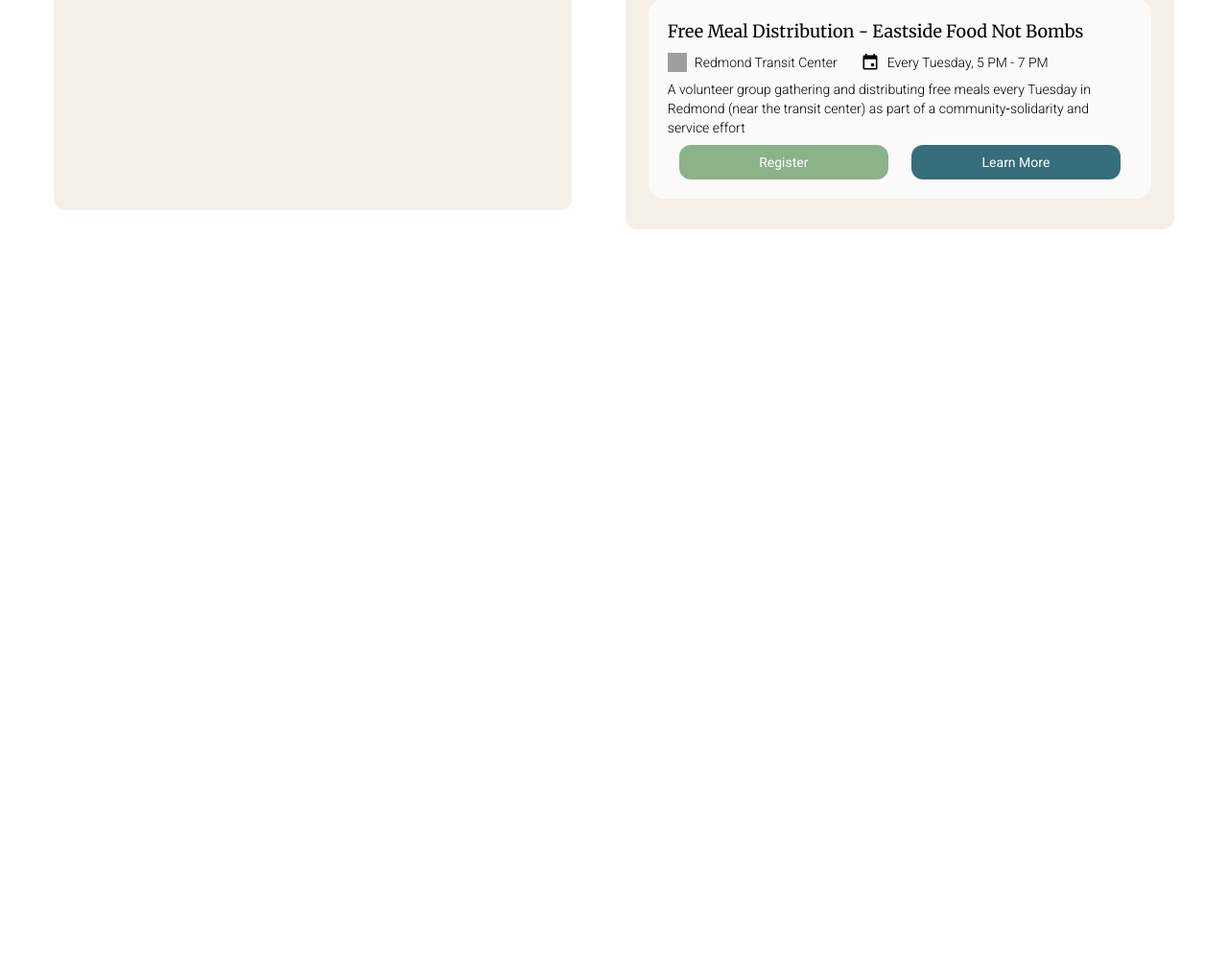
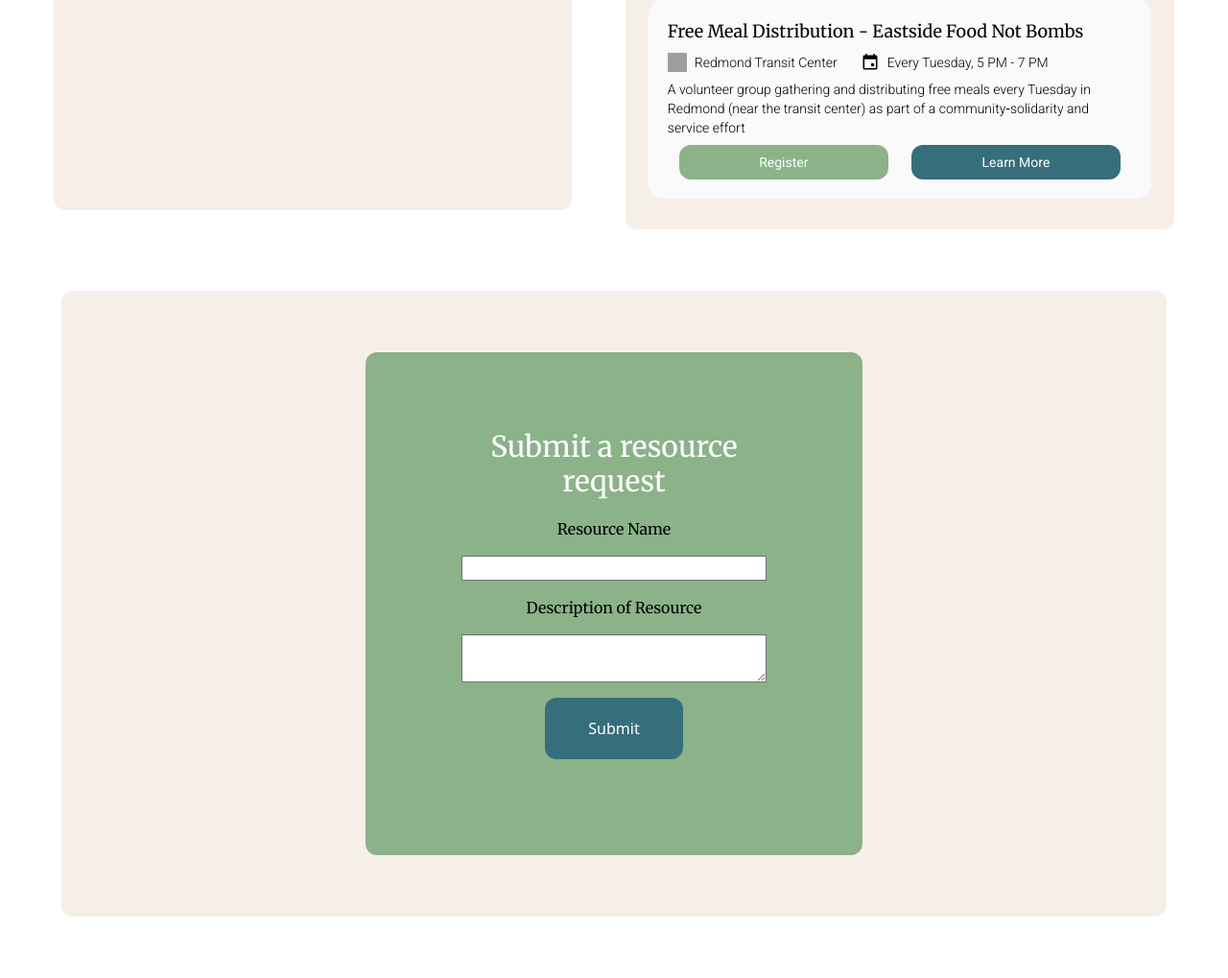
Before and after one commit to emilydma08/community-resource-hub, a Flask app: page /dashboard in a window 1280 px wide. Shown: the part 697-1716 px from the top of the page at 96% size. Before the commit the page ends 936 px from the top, so only its background shows below. Run offline with Flask 3, Linux system fonts and the light colour scheme; some libraries are stand-ins or nearby versions; grey boxes are pictures that could not be loaded.

Commit message:
created and styled a recommend a resource file

```diff
--- a/templates/user-dashboard.html
+++ b/templates/user-dashboard.html
@@ -84,13 +84,28 @@
                     </div>
                 </div>
             </div>
+        </div>
     </div>
+    <div class = 'flex flex-col m-16 bg-[var(--beige)] rounded-xl max-w-screen'>
+    <div class = 'flex  flex-col self-center m-16 rounded-xl p-20 bg-[var(--green)] w-[45%]'>
+        <h2 class = 'text-center heading-font text-3xl text-white'> Submit a resource request</h2>
+        <form id ='rec'>
+            <div class = 'flex flex-col gap-4 m-5'>
+                <label for = 'name' class = 'text-center heading-font'>Resource Name</label>
+                <input id = 'name' class = 'border border-gray-500 rounded-x' required>
+                <label for = 'description' class = 'text-center heading-font'>Description of Resource</label>
+                <textarea id = 'description' class = 'border border-gray-500 rounded-xs'></textarea>
+                <button type = 'submit' id = 'submit' class = 'text-white bg-[var(--blue)] w-[45%] rounded-xl p-5 self-center'>Submit</button>
+            </div>
+        </form>
     </div>
+</div>
   <script src="{{ url_for('static', filename='js/sitewide.js') }}"></script>
 </body>
 <script type = 'module'>
      import { auth } from "{{ url_for('static', filename='auth.js') }}";
      import { onAuthStateChanged, signOut } from "https://www.gstatic.com/firebasejs/12.5.0/firebase-auth.js";
+     const form = document.getElementById('rec');
     document.addEventListener("DOMContentLoaded", () => {
        onAuthStateChanged(auth, (user) => {
       if (!user) {
@@ -114,6 +129,11 @@
           console.error("Logout error:", error);
         });
     }
+    form.addEventListener('submit', function(event){
+        event.preventDefault();
+        alert('Thank you for requesting a resource');
+        this.reset();
+    });
   });
 </script>
 <script type="module" src="{{ url_for('static', filename='dashboard.js') }}"></script>
```
